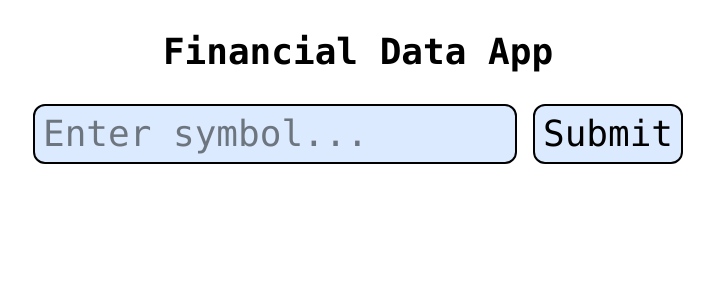
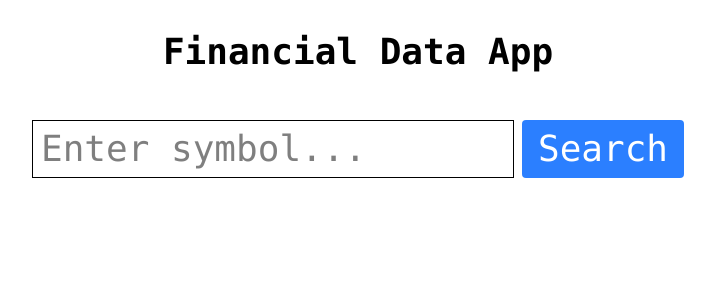
Before and after one commit to gabholli/stock-market-app, a Next.js app: page / in a window 1280 px wide. Shown: the top 300 px of the page, without its empty margins (282-997 px from the left). Built offline with nearby package versions, Linux system fonts and the light colour scheme.

Commit message:
Updated files with more code

```diff
--- a/src/app/components/PortfolioClient.tsx
+++ b/src/app/components/PortfolioClient.tsx
@@ -1,33 +1,40 @@
 "use client"
 
 import axios from "axios"
-import { useSearchParams } from "next/navigation"
-import { useEffect, useState } from "react"
+import { useState } from "react"
 import { PortfolioItem } from "../types/types"
 import Search from "../components/Search"
 
 export default function PortfolioClient() {
-    const searchParams = useSearchParams()
-    const [portfolio, setPortfolio] = useState<PortfolioItem[]>([])
-    const [list, setList] = useState([])
+    const [list, setList] = useState<PortfolioItem[]>([])
 
-    useEffect(() => {
-        const symbolQuery = searchParams.get("symbol")
-        if (!symbolQuery) return
+    const handleSearch = async (symbol: string) => {
+        try {
+            const response = await axios.get("/api/stockData?" + new URLSearchParams({ symbol }).toString())
+            const newItem: PortfolioItem = response.data
 
-        axios.get("/api/stockData?" + new URLSearchParams({ symbol: symbolQuery }).toString())
-            .then((response) => {
-                console.log('API Response:', response.data)
-                setPortfolio([response.data])
-            }).catch((error: string) => {
-                console.error('API Error:', error)
+            setList(prevList => {
+                const alreadyExists = prevList.some(item => item.symbol === newItem.symbol)
+                return alreadyExists ? prevList : [...prevList, newItem]
             })
-    }, [searchParams])
+        } catch (error) {
+            console.error("API Error:", error)
+        }
+    }
 
-    const portfolioData = portfolio?.map((item) => {
     return (
-            <div key={item.symbol}
-                className="border-2 text-center p-2 max-w-xl">
+        <div className="flex flex-col justify-center items-center">
+            <Search placeholder="Enter symbol..." onSearch={handleSearch} />
+            <main className="mt-6">
+                {list.map((item) => (
+                    <div
+                        key={item.symbol}
+                        onClick={() => {
+                            setList(prevList => prevList.filter(i => i.symbol !== item.symbol))
+                        }}
+                        className="border-2 text-center p-2 max-w-xl mb-4 cursor-pointer hover:bg-red-100 transition"
+                        title="Click to remove"
+                    >
                         <div className="border-b-2 p-1">
                             <h1>{item.symbol}</h1>
                             <p>{item.name}</p>
@@ -37,15 +44,61 @@ export default function PortfolioClient() {
                             <p>{item.percent_change}%</p>
                         </div>
                     </div>
-        )
-    })
+                ))}
 
-    return (
-        <div className="flex flex-col justify-center items-center">
-            <Search placeholder="Enter symbol..." />
-            <main className="mt-6">
-                {portfolioData}
             </main>
         </div>
     )
 }
+
+// "use client"
+
+// import axios from "axios"
+// import { useSearchParams } from "next/navigation"
+// import { useEffect, useState } from "react"
+// import { PortfolioItem } from "../types/types"
+// import Search from "../components/Search"
+
+// export default function PortfolioClient() {
+//     const searchParams = useSearchParams()
+//     const [portfolio, setPortfolio] = useState<PortfolioItem[]>([])
+//     const [list, setList] = useState([])
+
+//     useEffect(() => {
+//         const symbolQuery = searchParams.get("symbol")
+//         if (!symbolQuery) return
+
+//         axios.get("/api/stockData?" + new URLSearchParams({ symbol: symbolQuery }).toString())
+//             .then((response) => {
+//                 console.log('API Response:', response.data)
+//                 setPortfolio([response.data])
+//             }).catch((error: string) => {
+//                 console.error('API Error:', error)
+//             })
+//     }, [searchParams])
+
+//     const portfolioData = portfolio?.map((item) => {
+//         return (
+//             <div key={item.symbol}
+//                 className="border-2 text-center p-2 max-w-xl">
+//                 <div className="border-b-2 p-1">
+//                     <h1>{item.symbol}</h1>
+//                     <p>{item.name}</p>
+//                 </div>
+//                 <div className="p-1">
+//                     <p>{item.change}</p>
+//                     <p>{item.percent_change}%</p>
+//                 </div>
+//             </div>
+//         )
+//     })
+
+//     return (
+//         <div className="flex flex-col justify-center items-center">
+//             <Search placeholder="Enter symbol..." />
+//             <main className="mt-6">
+//                 {portfolioData}
+//             </main>
+//         </div>
+//     )
+// }
--- a/src/app/components/Search.tsx
+++ b/src/app/components/Search.tsx
@@ -1,10 +1,42 @@
-import { SearchProps } from "../types/types"
+// components/Search.tsx
+"use client"
 
-export default function Search({ placeholder }: SearchProps) {
+import { useState } from "react"
+
+export default function Search({ placeholder, onSearch }: { placeholder: string, onSearch: (symbol: string) => void }) {
+    const [input, setInput] = useState("")
+
+    const handleSubmit = (e: React.FormEvent) => {
+        e.preventDefault()
+        if (input.trim()) {
+            onSearch(input.trim().toUpperCase()) // normalize symbol
+            setInput("")
+        }
+    }
+
     return (
-        <form method="GET" className="flex gap-x-4 justify-center">
-            <input placeholder={placeholder} className="p-2 bg-blue-100 border-2 rounded-xl" name="symbol" />
-            <button className="py-1 px-2 bg-blue-100 border-2 rounded-xl" type="submit">Submit</button>
+        <form onSubmit={handleSubmit} className="flex gap-2 mt-4">
+            <input
+                type="text"
+                value={input}
+                onChange={(e) => setInput(e.target.value)}
+                placeholder={placeholder}
+                className="border p-2"
+            />
+            <button type="submit" className="bg-blue-500 text-white px-4 py-2 rounded">
+                Search
+            </button>
         </form>
     )
 }
+
+// import { SearchProps } from "../types/types"
+
+// export default function Search({ placeholder }: SearchProps) {
+//     return (
+//         <form method="GET" className="flex gap-x-4 justify-center">
+//             <input placeholder={placeholder} className="p-2 bg-blue-100 border-2 rounded-xl" name="symbol" />
+//             <button className="py-1 px-2 bg-blue-100 border-2 rounded-xl" type="submit">Submit</button>
+//         </form>
+//     )
+// }
```
Lines whose indentation alone changed are shown as unchanged.
